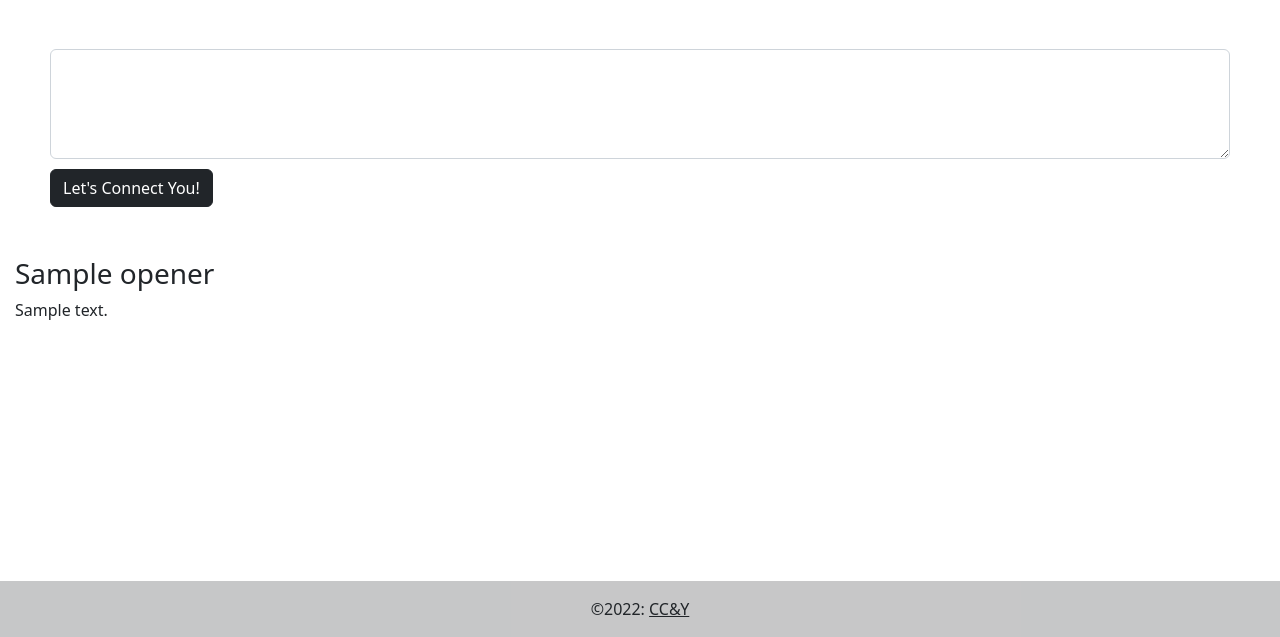
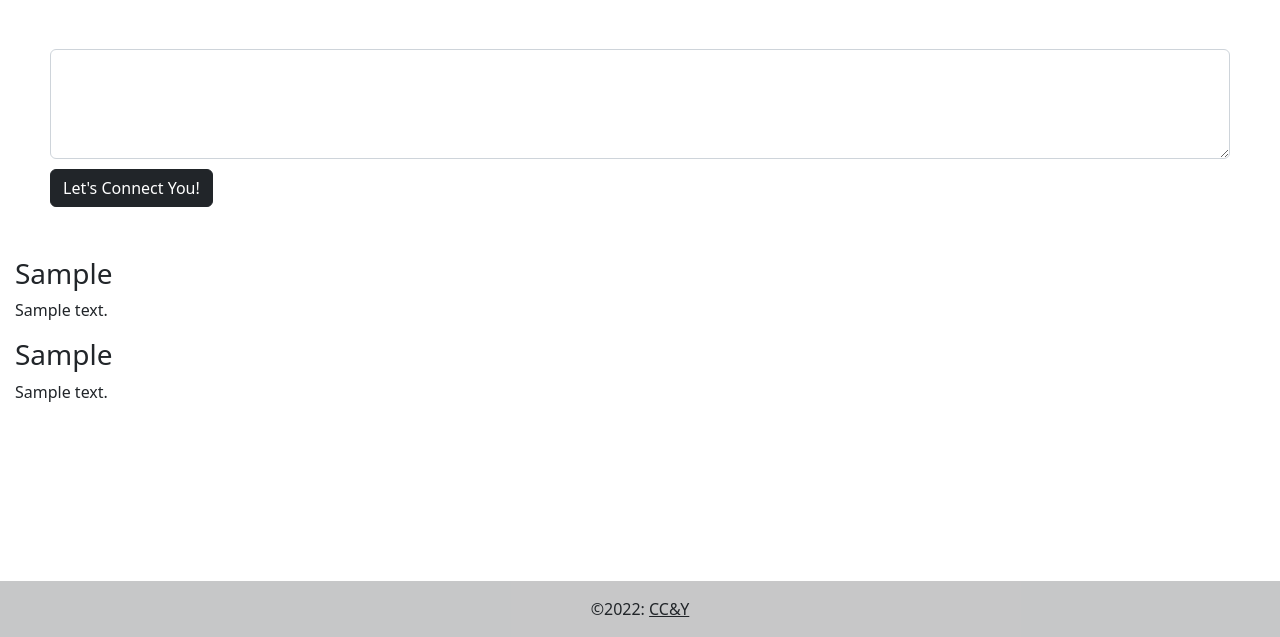
Before and after one commit to LaplaceCherub/glg-project, a Flask app: template flask_app/templates/try.html in a window 1280 px wide. Shown: the part 163-800 px from the top of the page. Run offline with Flask 2, Linux system fonts and the light colour scheme; the template is opened without the code that fills it: most values are stand-ins (such as "Sample title", 1, 10 or a date in 2020).

Commit message:
Adding LDA model to form

```diff
--- a/flask_app/app.py
+++ b/flask_app/app.py
@@ -2,6 +2,12 @@ from flask import Flask, redirect, url_for, render_template, request
 import spacy
 import pickle
 import pandas as pd
+import gensim
+import nltk
+from nltk.corpus import stopwords
+from nltk.corpus import wordnet
+from nltk.stem import WordNetLemmatizer
+import string
 
 app = Flask(__name__)
 
@@ -45,8 +51,43 @@ def try_out():
         for pred, word in zip(preds, df_list):
             if pred == 1:
                 rtn_ners.append(word[0])
-        rtn_statement = "The entities from the input are:"
-        return render_template('try.html', opener=rtn_statement, text=rtn_ners)
+        ner_opener = "The entities from the input are:"
+
+
+        dct = pickle.load(open('dct.pkl', 'rb'))
+        lda_model = pickle.load(open('lda.pkl', 'rb'))
+
+        def _lemmatize_words(sentence):
+            wordnet_map = {'N':wordnet.NOUN, 'V':wordnet.VERB, 'J':wordnet.ADJ, 'R':wordnet.ADV}
+            pos_tagged_text = nltk.pos_tag(sentence.split())
+            return ' '.join([WordNetLemmatizer().lemmatize(word, wordnet_map.get(pos[0], wordnet.NOUN)) for word, pos in pos_tagged_text])
+
+        def lda_sent_process(text):
+            text = text.lower()
+            PUNCT_TO_REMOVE = string.punctuation
+            text = text.translate(str.maketrans('', '', PUNCT_TO_REMOVE))
+            STOPWORDS = set(stopwords.words('english'))
+            text = ' '.join([word for word in text.split() if word not in STOPWORDS])
+            text = _lemmatize_words(text)
+            return text.split()
+
+        def get_topics(new_text, lda_model, dct):
+            '''
+            new_text: str
+            lda_model: load from lda.pkl
+            dct: load from dct.pkl
+            '''
+            rtn_list = []
+            new_text_doc = lda_sent_process(new_text)
+            topics = lda_model[dct.doc2bow(new_text_doc)]
+            for topic in topics:
+                rtn_list.append(f'Topic {topic[0]} with probability {topic[1]}')
+            return rtn_list
+
+        lda_opener = 'The clusters from the input are:'
+        lda_text = get_topics(text, lda_model, dct)
+
+        return render_template('try.html', ner_opener=ner_opener, ner_text=rtn_ners, lda_opener=lda_opener, lda_text=lda_text)
     return render_template('try.html')
 
 if __name__ == '__main__':
--- a/flask_app/templates/try.html
+++ b/flask_app/templates/try.html
@@ -9,6 +9,9 @@
         <button type="submit" class="btn btn-dark">Let's Connect You!</button>
     </div>
 </form>
-<h3 class="text_result">{{ opener }}</h3>
-<p class="text_result">{{ text }}</p>
+<h3 class="text_result">{{ ner_opener }}</h3>
+<p class="text_result">{{ ner_text }}</p>
+
+<h3 class="text_result">{{ lda_opener }}</h3>
+<p class="text_result">{{ lda_text }}</p>
 {%endblock%}
```
